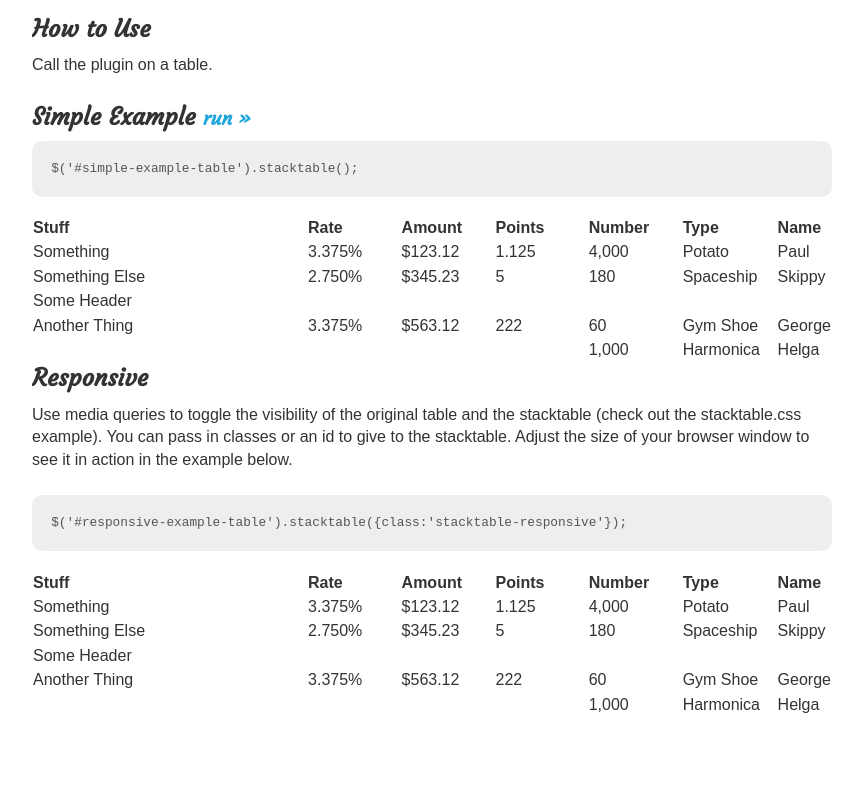
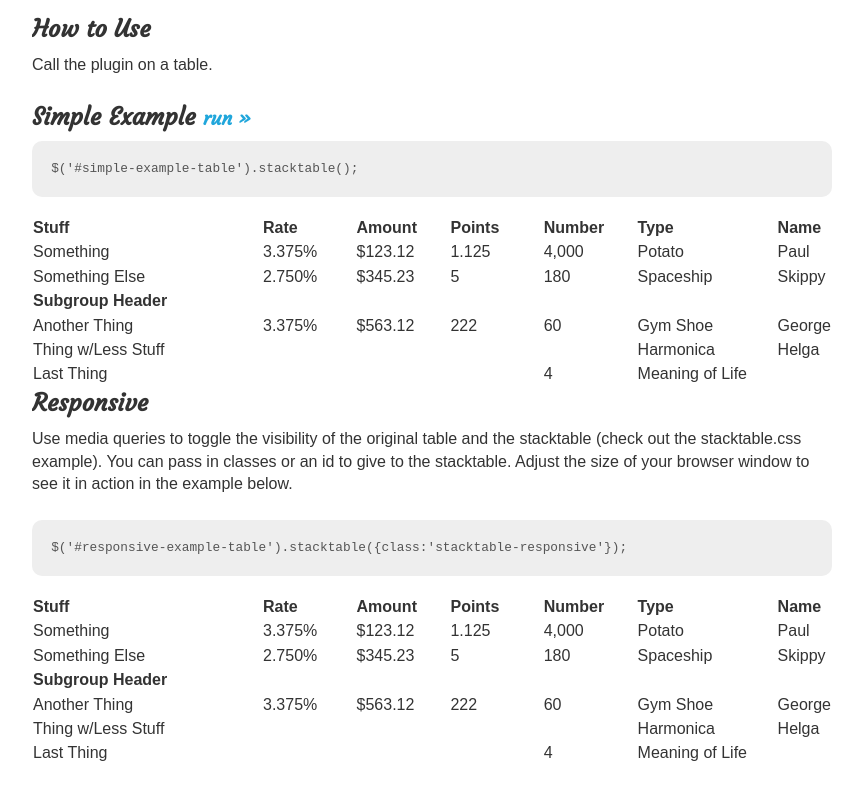
Before and after one commit to johnpolacek/stacktable.js, a plain HTML site: page index.html in a window 1280 px wide. Shown: the part 330-1130 px from the top of the page, without its empty margins (208-1071 px from the left). Before the commit the page ends 1095 px from the top, so only its background shows below. Drawn offline with nearby package versions, Linux system fonts and the light colour scheme.

Commit message:
update example table content

```diff
--- a/css/style.css
+++ b/css/style.css
@@ -125,9 +125,6 @@ pre {
 }
 .follow-btn { width: 169px; margin: 0 auto; }
 
-#height-example,
-#width-example { overflow: hidden; }
-
 .example { margin-bottom: 1.5em; }
 
 .example div {
@@ -138,9 +135,7 @@ pre {
   padding: 10px;
 }
 
-#advanced-example div,
-#height-example div { width: 60px; }
-/* #width-example div { } */
+.sub { font-weight: bold; }
 
 #author {
   overflow: hidden;
--- a/index.html
+++ b/index.html
@@ -38,17 +38,13 @@
 
   <table id="simple-example-table" cellspacing="0">
     <tbody>
-      <!-- <tr align="left" class="first">
-        <th colspan="4">&nbsp;</th>
-        <th colspan="3">Estimated Monthly Payments*</th>
-      </tr> -->
       <tr align="left">
-        <th width="36%">Stuff</th>
+        <th width="30%">Stuff</th>
         <th width="12%">Rate</th>
         <th width="12%">Amount</th>
         <th width="12%">Points</th>
         <th width="12%">Number</th>
-        <th width="12%">Type</th>
+        <th width="18%">Type</th>
         <th width="12%">Name</th>
       </tr>
       <tr>
@@ -70,7 +66,7 @@
         <td>Skippy</td>
       </tr>
       <tr>
-        <td colspan="7" class="sub">Some Header</td>
+        <td colspan="7" class="sub">Subgroup Header</td>
       </tr>
       <tr>
         <td>Another Thing</td>
@@ -82,13 +78,22 @@
         <td>George</td>
       </tr>
       <tr>
+        <td>Thing w/Less Stuff</td>
         <td></td>
         <td></td>
         <td></td>
         <td></td>
-        <td>1,000</td>
         <td>Harmonica</td>
         <td>Helga</td>
+      </tr>
+      <tr>
+        <td>Last Thing</td>
+        <td></td>
+        <td></td>
+        <td></td>
+        <td>4</td>
+        <td>Meaning of Life</td>
+        <td></td>
       </tr>
     </tbody>
   </table>
@@ -101,17 +106,13 @@
 
   <table id="responsive-example-table" class="large-only" cellspacing="0">
     <tbody>
-      <!-- <tr align="left" class="first">
-        <th colspan="4">&nbsp;</th>
-        <th colspan="3">Estimated Monthly Payments*</th>
-      </tr> -->
       <tr align="left">
-        <th width="36%">Stuff</th>
+        <th width="30%">Stuff</th>
         <th width="12%">Rate</th>
         <th width="12%">Amount</th>
         <th width="12%">Points</th>
         <th width="12%">Number</th>
-        <th width="12%">Type</th>
+        <th width="18%">Type</th>
         <th width="12%">Name</th>
       </tr>
       <tr>
@@ -133,7 +134,7 @@
         <td>Skippy</td>
       </tr>
       <tr>
-        <td colspan="7" class="sub">Some Header</td>
+        <td colspan="7" class="sub">Subgroup Header</td>
       </tr>
       <tr>
         <td>Another Thing</td>
@@ -145,13 +146,22 @@
         <td>George</td>
       </tr>
       <tr>
+        <td>Thing w/Less Stuff</td>
         <td></td>
         <td></td>
         <td></td>
         <td></td>
-        <td>1,000</td>
         <td>Harmonica</td>
         <td>Helga</td>
+      </tr>
+      <tr>
+        <td>Last Thing</td>
+        <td></td>
+        <td></td>
+        <td></td>
+        <td>4</td>
+        <td>Meaning of Life</td>
+        <td></td>
       </tr>
     </tbody>
   </table>
```
